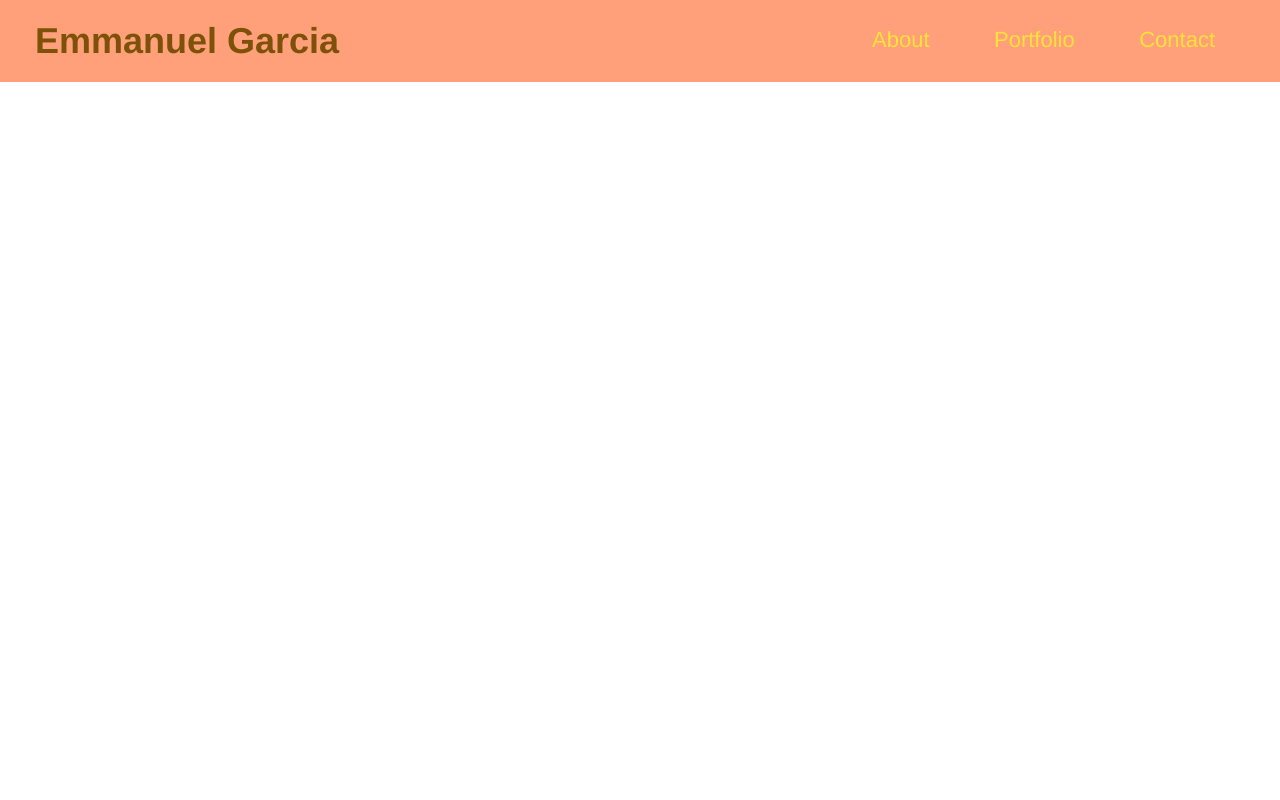
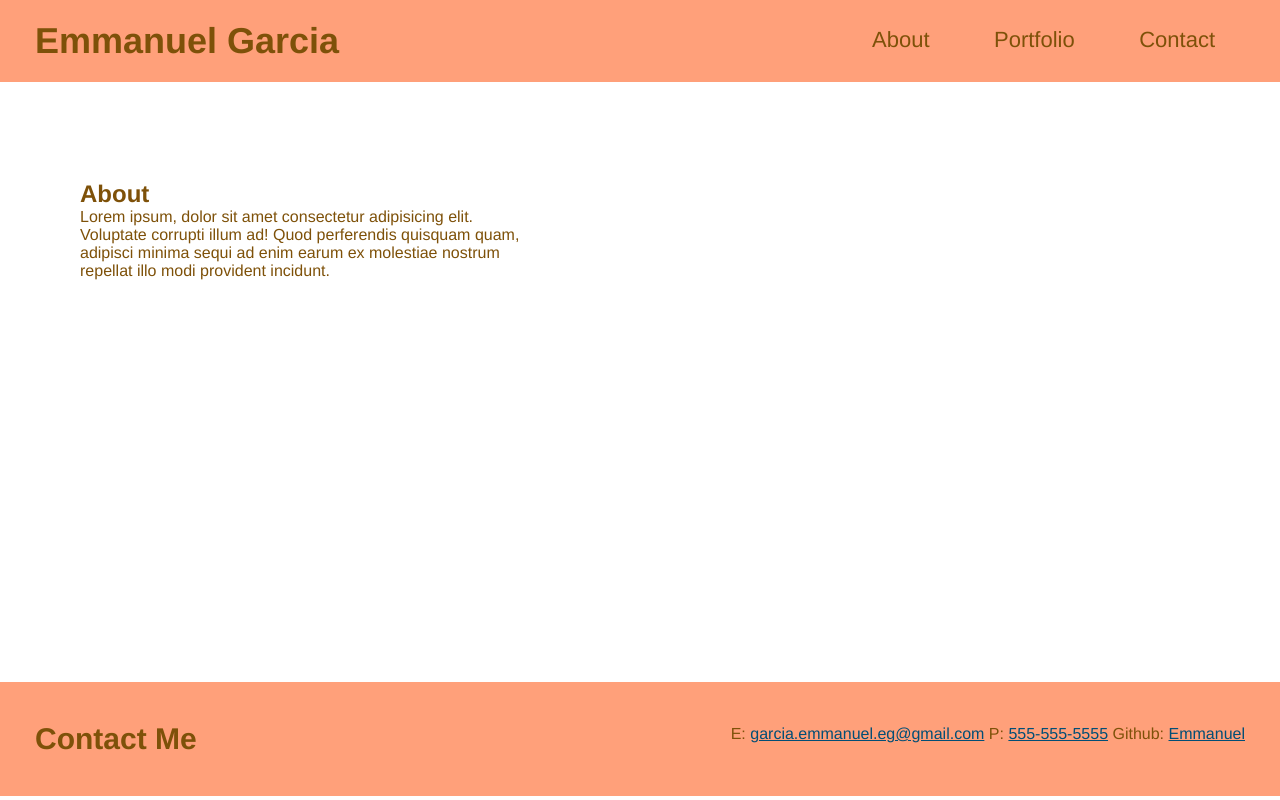
Before and after one commit to GarciaE89/Pro-Port, a plain HTML site: page index.html in a window 1280 px wide. Drawn offline with Linux system fonts and the light colour scheme.

Commit message:
added footer and updated css

```diff
--- a/assets /css/style.css
+++ b/assets /css/style.css
@@ -24,7 +24,7 @@ header {
   }
 
   header a {
-    color: #fce138;
+    color: #7e5109;
     text-decoration: none;
   }
   header nav {
@@ -41,3 +41,48 @@ header {
     font-weight: lighter;
     font-size: 22px;
   }
+
+  section {
+    padding: 60px;
+  }
+  .aboutSection {
+    height: 600px;
+    /* background-image: url("../images/hero-bg.jpeg"); */
+    background-size: cover;
+    background-position: center;
+    position: relative;
+  }
+
+  .about {
+    color: #7e5109;
+
+    width: 500px;
+    padding: 20px;
+
+    position: absolute;
+
+
+}
+footer {
+  background: #ffa07a;
+  width: 100%;
+  padding: 40px 35px;
+}
+
+footer h2 {
+  display: inline;
+  color: #7e5109;
+  font-size: 30px;
+  margin: 0;
+}
+
+footer div {
+  float: right;
+  line-height: 1.5;
+  text-align: right;
+  color: #7e5109;
+}
+
+footer a {
+  color: #024e76;
+}
--- a/index.html
+++ b/index.html
@@ -28,6 +28,22 @@
             </ul>
         </nav>
     </header>
+    <section id="about-me" class="aboutSection">
+       <div class="about">
+           <img src="" alt="">
+        <h1>About</h1>
+        <p>Lorem ipsum, dolor sit amet consectetur adipisicing elit. Voluptate corrupti illum ad! Quod perferendis quisquam quam, adipisci minima sequi ad enim earum ex molestiae nostrum repellat illo modi provident incidunt.</p>
+       </div>
+    </section>
+
+    <footer id="contact">
+        <h2>Contact Me</h2>
+        <div>
+           E: <a href="mailto:garcia.emmanuel.eg@gmail.com">garcia.emmanuel.eg@gmail.com</a>
+           P: <a href="tel:555-555-5555">555-555-5555</a>
+           Github: <a href="https://github.com/GarciaE89">Emmanuel</a>
+        </div>
+    </footer>
 </body>
 
 </html>
```
Also changed, not shown: assets /images/img_avatar.png (added), 1 other file.
